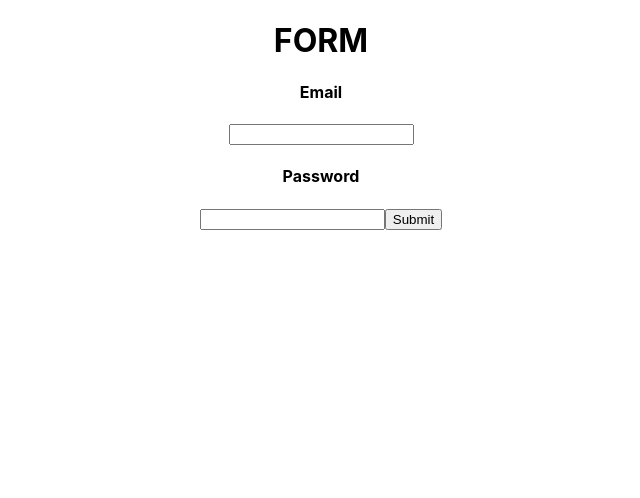
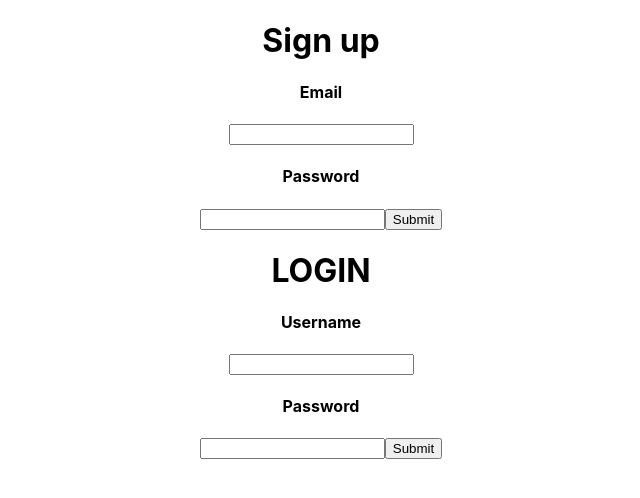
Before and after one commit to catherine-tao/flink, a React (Create React App) app: page / in a window 1280 px wide. Shown: the top 498 px of the page, without its empty margins (319-959 px from the left). Built offline with nearby package versions, Linux system fonts and the light colour scheme.

Commit message:
signup login components

```diff
--- a/src/App.js
+++ b/src/App.js
@@ -1,12 +1,14 @@
 import './App.css';
 import React, {useState} from "react"
 import Signup from './Signup';
+import Login from './Login';
 
 function App() {
 
   return (
     <div className="App">
       <Signup />
+      <Login />
     </div>
   );
 }
--- /dev/null
+++ b/src/Login.js
@@ -0,0 +1,59 @@
+import { useState } from "react";
+
+const Login = () => {
+    const [email, setEmail] = useState("");
+    const [password, setPassword] = useState("");
+    const [allowProceed, setAllowProceed] = useState(false);
+    const [errorMessage, setErrorMessage] = useState("");
+
+    const handleLogin = async (e) => {
+        e.preventDefault();
+
+        const res = await fetch("http://localhost:3000/login", {
+            method: "POST",
+            headers: {
+                "Content-Type": "application/json",
+            },
+            body: JSON.stringify({
+                email,
+                password,
+            }),
+        });
+
+        const data = await res.json();
+        // if (data.user) {
+        //   localStorage.setItem("token", data.user);
+        // }
+
+        console.log("data", data); // delete later
+
+        if (data.signedIn) {
+            setAllowProceed(true);
+          } else {
+            setErrorMessage(data.message);
+          }
+    }
+
+    return (
+        <div className="LoginPage">
+          <h1>LOGIN</h1>
+          <form onSubmit={handleLogin}>
+            <h4>Username</h4>
+            <input value={email} onChange={(e) => {
+              setEmail(e.target.value)
+              console.log("email", email)
+            }}>
+            </input>
+            <h4>Password</h4>
+            <input value={password} onChange={(e) => {
+              setPassword(e.target.value)
+              console.log("password", password)
+            }}>
+            </input>
+            <button>Submit</button>
+          </form>
+        </div>
+      );
+}
+
+export default Login;
--- a/src/Signup.js
+++ b/src/Signup.js
@@ -21,7 +21,7 @@ function Signup() {
 
   return (
     <div className="App">
-      <h1>FORM</h1>
+      <h1>Sign up</h1>
       <form onSubmit={handleSignup}>
         <h4>Email</h4>
         <input value={email} onChange={(e) => {
```
